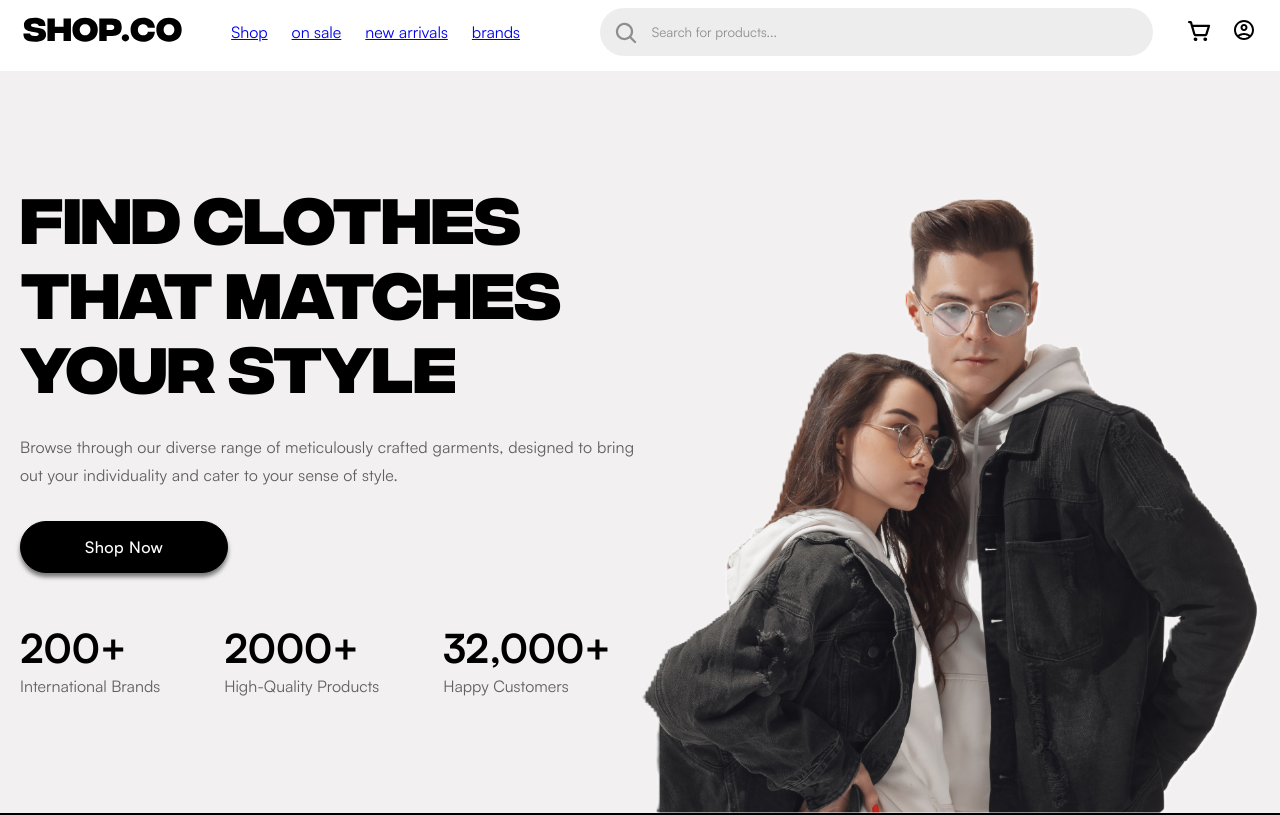
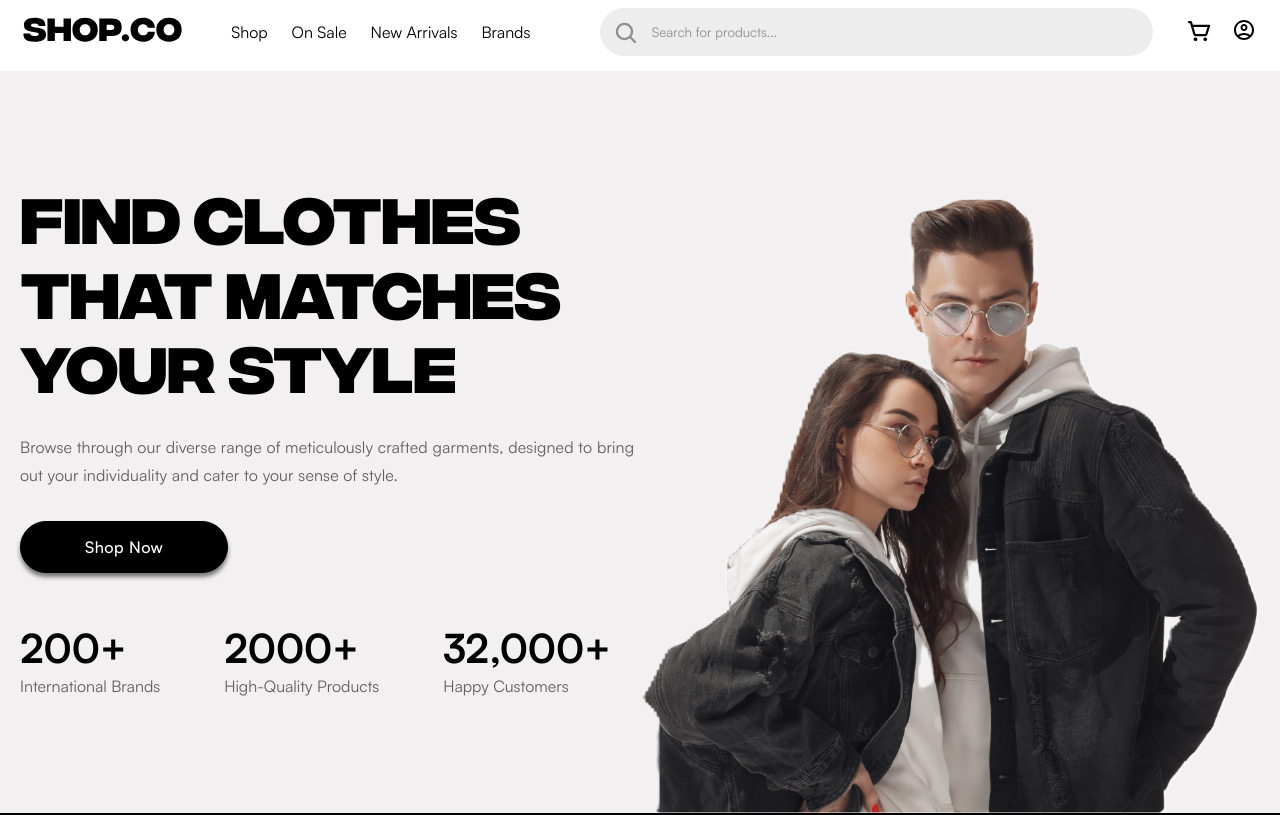
Before and after one commit to AashutoshRaj/shop-co, a React (Vite) app: page / in a window 1280 px wide. Shown: the top 815 px of the page. Built offline with nearby package versions, Linux system fonts and the light colour scheme.

Commit message:
Resolve typescript bugs

```diff
--- a/src/Components/Header/NavBar/NavBar.tsx
+++ b/src/Components/Header/NavBar/NavBar.tsx
@@ -5,10 +5,11 @@ const NavBarStyle = styled(Box)(() => ({
   flex: '0 0 40%',
   display: 'flex',
   gap: '24px',
-  button: {
+  a: {
     color: 'black',
     textTransform: 'capitalize',
     fontSize: '16px',
+    textDecoration:"none"
   },
 }));
 
```
